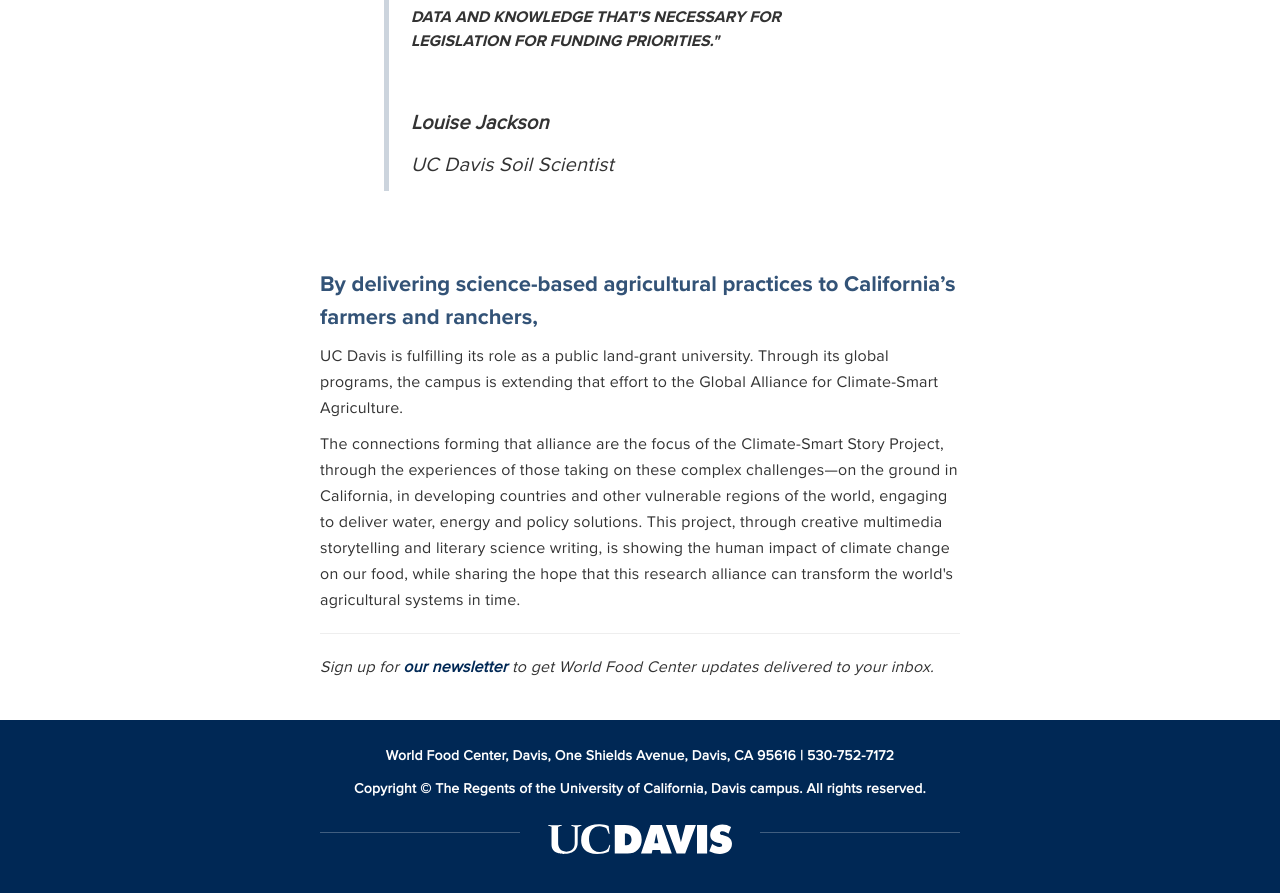
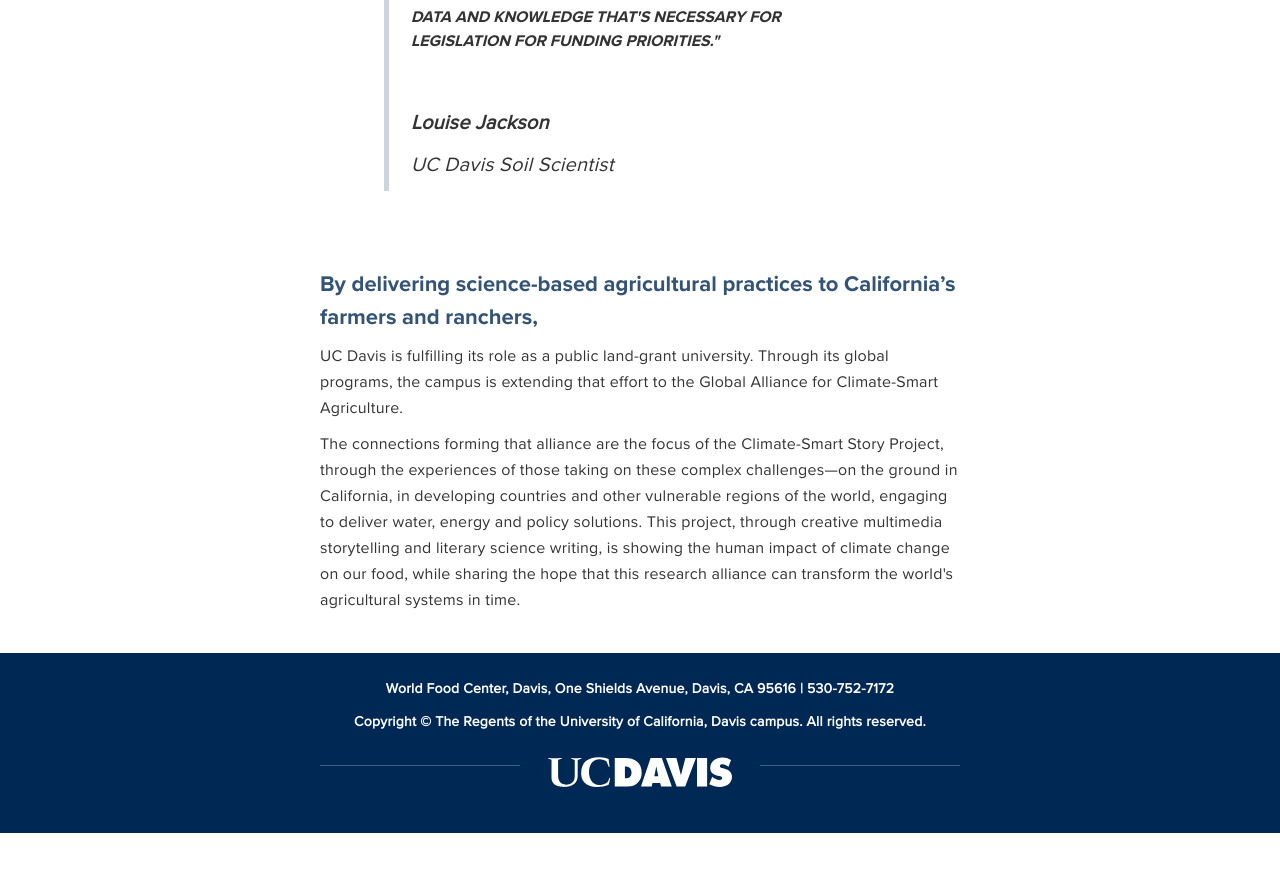
Before and after one commit to ucdavis/climatesmart, a Jekyll site: the page built from index.html, in a window 1280 px wide and 900 px high, scrolled down 4663 px. Shown: the top 893 px of the window. Built offline with Jekyll 4.4.1, drawn with Linux system fonts in a browser that asks for light colours; nearby versions of some CDN libraries; the list of posts is cut into pages by our own code; after the commit the page ends 5496 px from its top, so only the background shows below that.

Commit message:
removing newsletter

```diff
--- a/adapting-climate.html
+++ b/adapting-climate.html
@@ -273,7 +273,6 @@
 <hr><div>
 <p>Brad Hooker is communications director for the World Food Center. Cameron Walker is&nbsp;a freelance writer serving&nbsp;as consulting editor for the project. Video by John Mounier, UC Davis.&nbsp;</p>
 
-<p><em>Sign up for&nbsp;</em><a href="http://worldfoodcenter.ucdavis.edu/contact.html"><em>our newsletter</em></a><em>&nbsp;to get&nbsp;World Food Center updates delivered to your inbox.&nbsp;</em></p>
 </div>
 </div>
 <div class="fullscreen-graphic feature-plant">
--- a/index.html
+++ b/index.html
@@ -93,7 +93,5 @@
 
 <p>The connections forming that alliance are the focus of the Climate-Smart Story Project, through the experiences of those taking on these complex challenges—on the ground in California, in developing countries and other vulnerable regions of the world, engaging to deliver water, energy and policy solutions. This project, through creative multimedia storytelling and literary science writing,&nbsp;is showing&nbsp;the&nbsp;human&nbsp;impact of climate change on our food, while&nbsp;sharing the hope that this research alliance can transform the world's agricultural systems in time. </p>
 
-<hr>
-<p><em>Sign up for&nbsp;</em><a href="http://worldfoodcenter.ucdavis.edu/contact.html"><em>our newsletter</em></a><em>&nbsp;to get&nbsp;World Food Center updates delivered to your inbox.</em>&nbsp;</p>
 
 </div>
```
